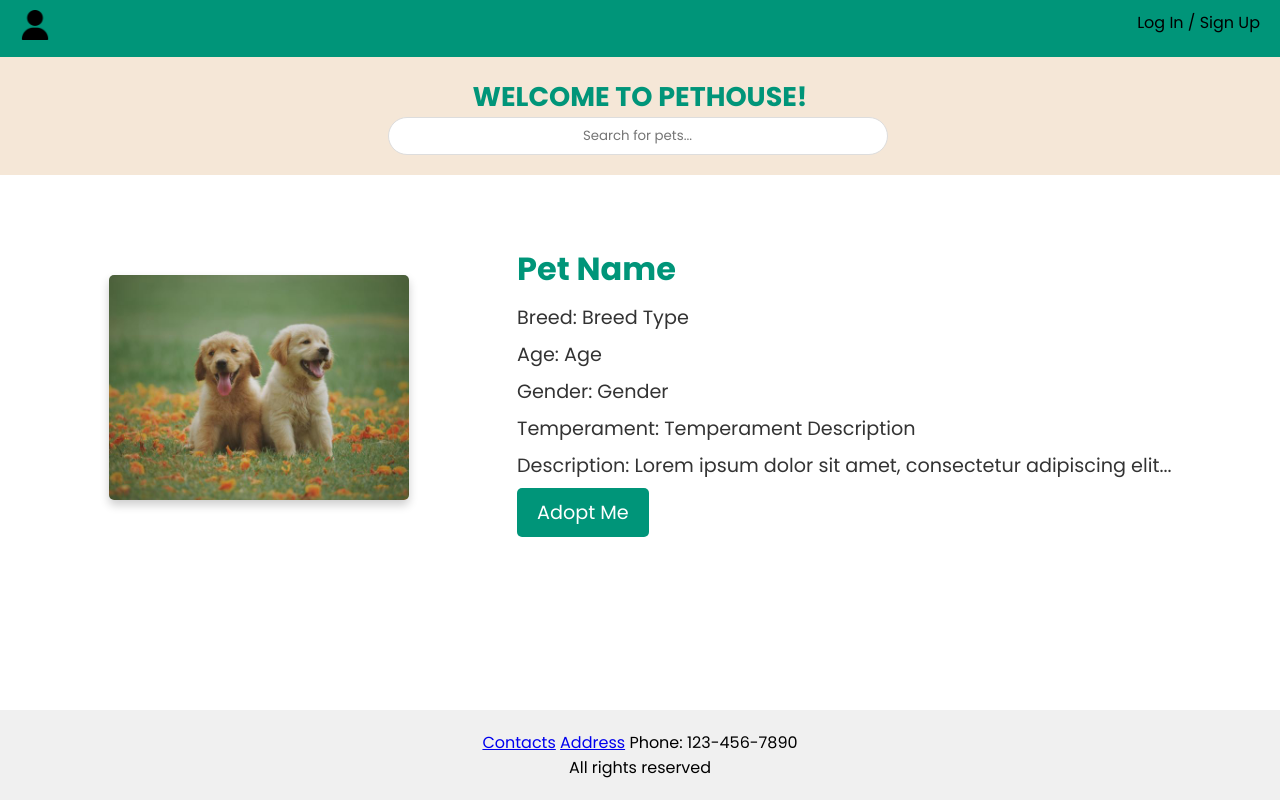
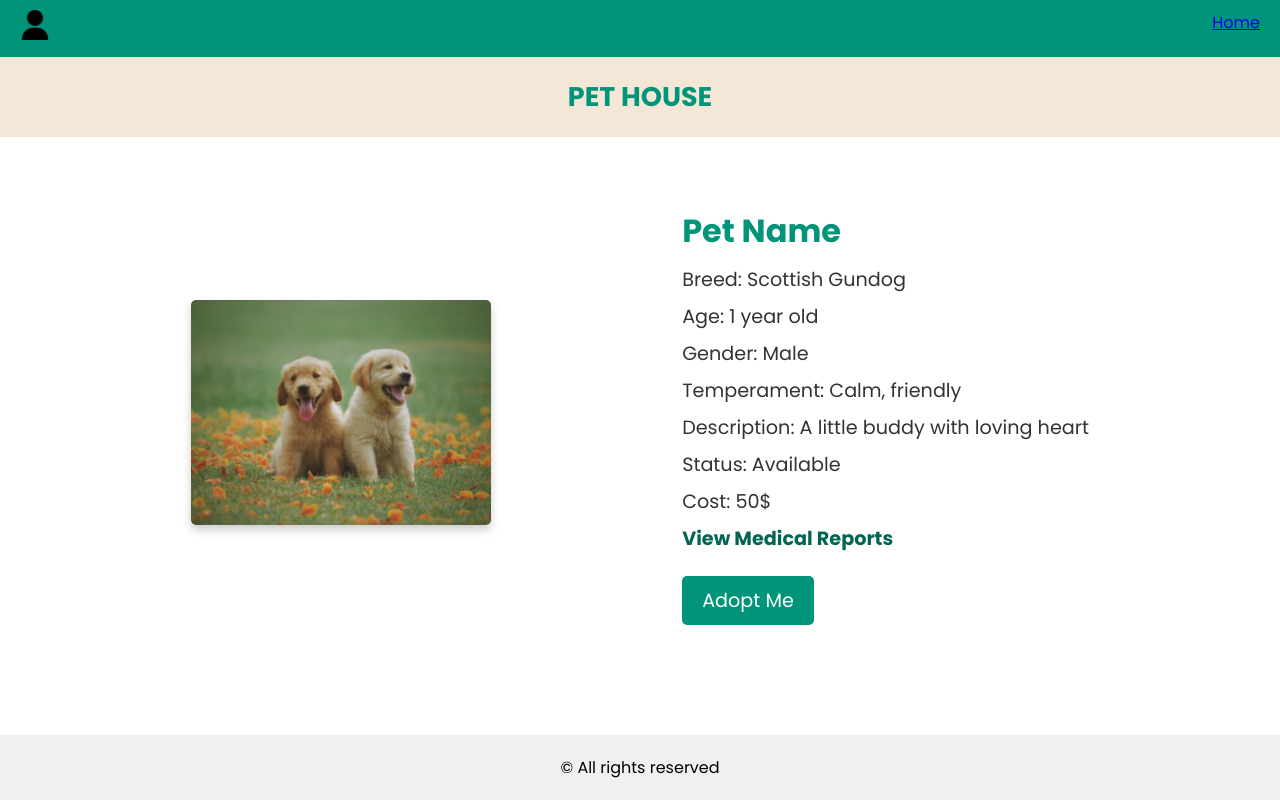
Before and after one commit to Shermakhmadova/petadoption, a plain HTML site: page details.html in a window 1280 px wide. Drawn offline with Linux system fonts and the light colour scheme; files whose address does not match are found by name.

Commit message:
Update details.html

```diff
--- a/details.html
+++ b/details.html
@@ -54,6 +54,7 @@
             background-color: #009579;
             color: #fff;
             border: none;
+            margin-top: 15px;
             border-radius: 5px;
             cursor: pointer;
             transition: background-color 0.3s ease;
@@ -63,10 +64,6 @@
             background-color: #006653;
         }
 
-        /* Footer */
-        footer {
-            /* Styles for footer */
-        }
         </style>
 </head>
 
@@ -78,18 +75,14 @@
         </div>
         <div class="top-right">
             <!-- Login/Sign up or User Profile icon -->
-            <a href="login.html" class="custom-link">Log In / Sign Up</a>
+            <a href="index.html" class="home">Home</a>
         </div>
     </header>
 
     <nav>
         <div class="logo">
             <!-- PetHouse logo/title -->
-            <h1><a href="index.html" style="text-decoration: none; color:#009579;">Welcome to PetHouse!</a></h1>
-        </div>
-        <div class="search-bar">
-            <!-- Search bar -->
-            <input type="text" placeholder="Search for pets...">
+            <h1><a href="index.html" style="text-decoration: none; color:#009579;">PET HOUSE</a></h1>
         </div>
     </nav>
 
@@ -98,26 +91,35 @@
             <div class="pet-image">
                 <img src="img/dog.jpg" alt="Pet Name">
             </div>
-            <div class="pet-info">
+            <div class="pet-info" id="petInfo">
                 <h1>Pet Name</h1>
-                <p>Breed: Breed Type</p>
-                <p>Age: Age</p>
-                <p>Gender: Gender</p>
-                <p>Temperament: Temperament Description</p>
-                <p>Description: Lorem ipsum dolor sit amet, consectetur adipiscing elit...</p>
-                <button>Adopt Me</button>
+                <p>Breed: Scottish Gundog</p>
+                <p>Age: 1 year old</p>
+                <p>Gender: Male</p>
+                <p>Temperament: Calm, friendly</p>
+                <p>Description: A little buddy with loving heart</p>
+                <p>Status: Available</p>
+                <p>Cost: 50$</p>
+                <p><a href="report.html" class="custom-link" style="margin-top: 10px; color: #006653; font-weight: bold;">View Medical Reports</a></p>
+                <button onclick="redirectToTransactionPage()">Adopt Me</button>
             </div>
+            <script>
+                function redirectToTransactionPage() {
+                    const petName = document.querySelector(".pet-info h1").innerText;
+                    const breed = document.querySelector(".pet-info p:nth-of-type(2)").innerText;
+
+                    const petInfo = `Name: ${petName}\nBreed: ${breed}`;
+                    const encodedPetInfo = encodeURIComponent(petInfo);
+
+                    window.location.href = `transaction.html?pet=${encodedPetInfo}`;
+                }
+            </script>
         </section>
     </main>
 
     <footer>
-        <div class="footer-menu">
-            <a href="contacts.html">Contacts</a>
-            <a href="address.html">Address</a>
-            <span>Phone: 123-456-7890</span>
-        </div>
         <div class="disclaimer">
-            <p>All rights reserved</p>
+            <p>&copy All rights reserved</p>
         </div>
     </footer>
 </body>
```
